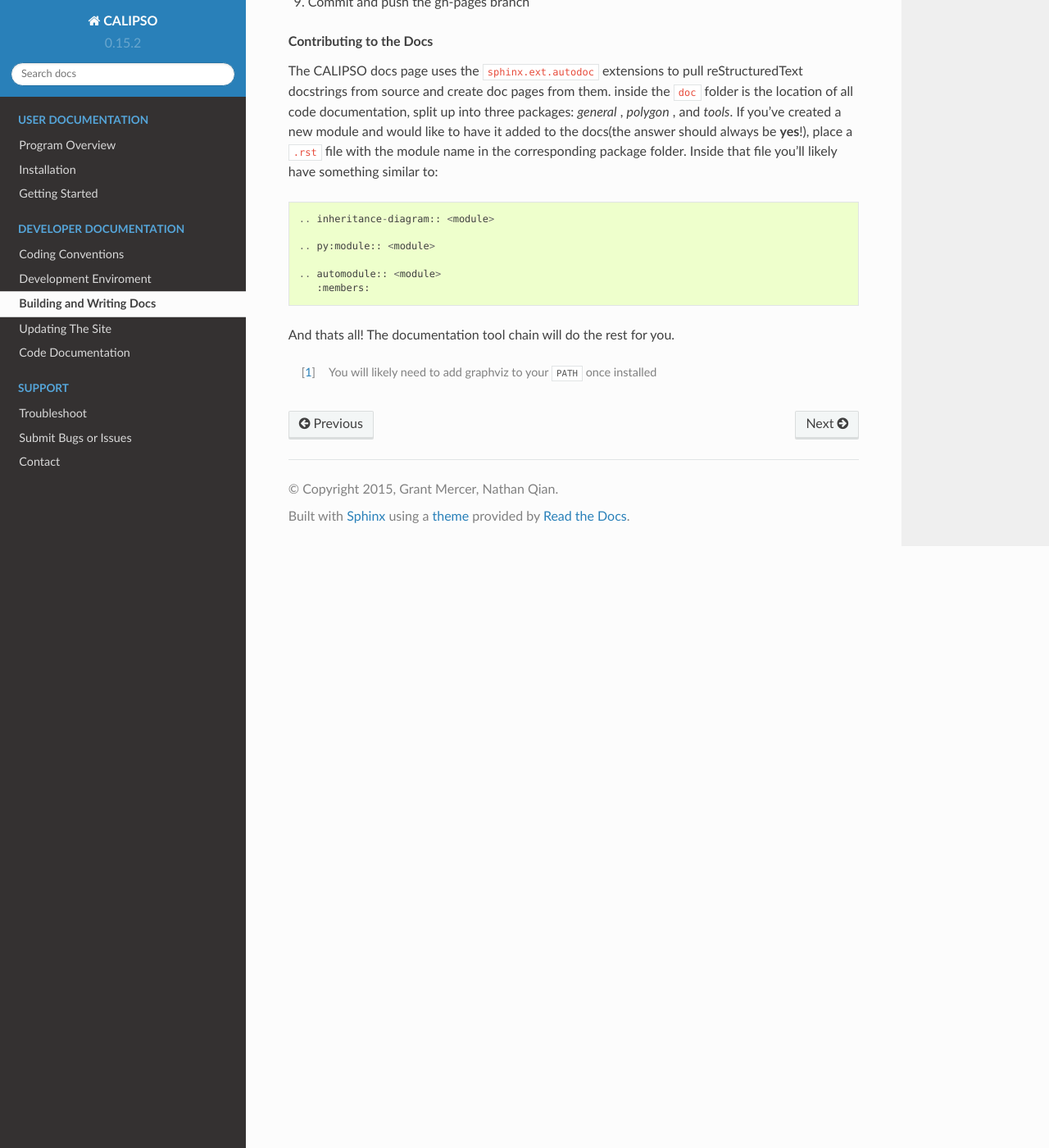
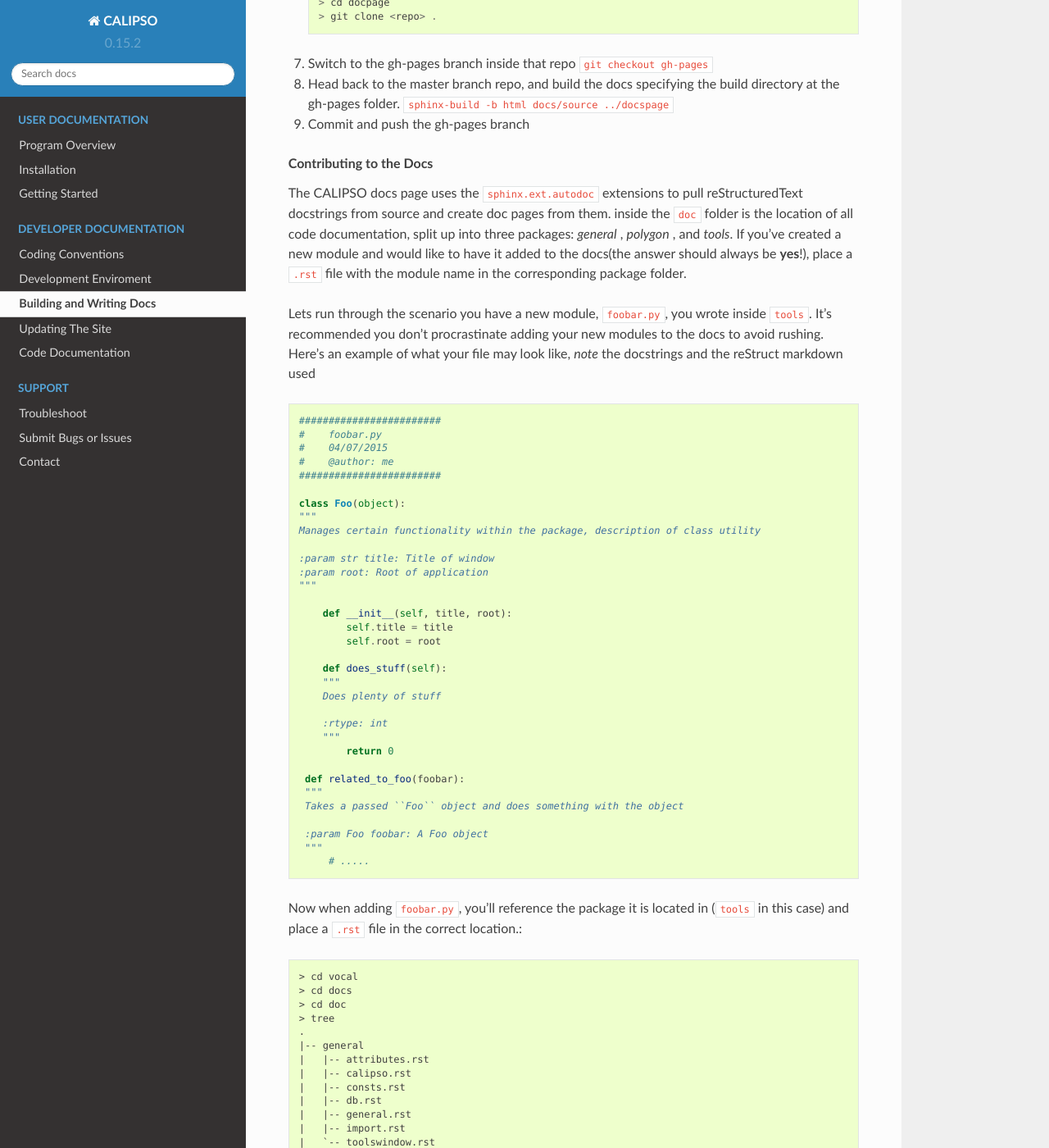
Before and after one commit to NASA-DEVELOP/VOCAL, a Sphinx documentation site: the page built from docs/source/dev/docs.rst, in a window 1280 px wide and 1400 px high, scrolled down 913 px. Shown: the whole window at 82% size. Built offline with Sphinx 7.4.7 and the Read the Docs theme 2.0.0, drawn with Linux system fonts in a browser that asks for light colours; some of the changed text lies outside the part shown.

Commit message:
rewrote docs building and writing docs page

```diff
--- a/docs/source/dev/docs.rst
+++ b/docs/source/dev/docs.rst
@@ -16,7 +16,11 @@ One of the most important aspects of writing *good* software is clarity and read
 
    > sphinx-build -b html docs/source docs/build
 
-5. Finished! Open up index.html to view the docs, or continue reading to learn how to update to the gh-pages branch
+5. Finished! Open up index.html to view the docs
+
+.. note::
+
+   Make sure you don't commit the built docs into the repository! The last thing a project needs is bloat, the gitignore by default will not commit the docs/build folder. If you'd like to develop docs please use that folder path
 
 6. ``cd`` out of your repository , and create a new folder. Inside that folder clone the repository to the current directory by specifying ``.`` at the end::
 
@@ -38,16 +42,91 @@ One of the most important aspects of writing *good* software is clarity and read
 
 .. rubric:: Contributing to the Docs
 
-The CALIPSO docs page uses the ``sphinx.ext.autodoc`` extensions to pull reStructuredText docstrings from source and create doc pages from them. inside the ``doc`` folder is the location of all code documentation, split up into three packages: *general* , *polygon* , and *tools*. If you've created a new module and would like to have it added to the docs(the answer should always be **yes**!), place a ``.rst`` file with the module name in the corresponding package folder. Inside that file you'll likely have something similar to::
+The CALIPSO docs page uses the ``sphinx.ext.autodoc`` extensions to pull reStructuredText docstrings from source and create doc pages from them. inside the ``doc`` folder is the location of all code documentation, split up into three packages: *general* , *polygon* , and *tools*. If you've created a new module and would like to have it added to the docs(the answer should always be **yes**!), place a ``.rst`` file with the module name in the corresponding package folder.
 
-   .. inheritance-diagram:: <module>
+Lets run through the scenario you have a new module, ``foobar.py``, you wrote inside ``tools``. It's recommended you don't procrastinate adding your new modules to the docs to avoid rushing. Here's an example of what your file may look like, *note* the docstrings and the reStruct markdown used
 
-   .. py:module:: <module>
+.. code-block:: python
 
-   .. automodule:: <module>
+   ########################
+   #    foobar.py
+   #    04/07/2015
+   #    @author: me
+   ########################
+
+   class Foo(object):
+   """
+   Manages certain functionality within the package, description of class utility
+
+   :param str title: Title of window
+   :param root: Root of application
+   """
+
+       def __init__(self, title, root):
+           self.title = title
+           self.root = root
+
+       def does_stuff(self):
+       """
+       Does plenty of stuff
+
+       :rtype: int
+       """
+           return 0
+
+    def related_to_foo(foobar):
+    """
+    Takes a passed ``Foo`` object and does something with the object
+
+    :param Foo foobar: A Foo object
+    """
+        # .....
+
+Now when adding ``foobar.py``, you'll reference the package it is located in (``tools`` in this case) and place a ``.rst`` file in the correct location.::
+
+   > cd vocal
+   > cd docs
+   > cd doc
+   > tree
+   .
+   |-- general
+   |   |-- attributes.rst
+   |   |-- calipso.rst
+   |   |-- consts.rst
+   |   |-- db.rst
+   |   |-- general.rst
+   |   |-- import.rst
+   |   `-- toolswindow.rst
+   |-- modules.rst
+   |-- polygon
+   |   |-- drawer.rst
+   |   |-- list.rst
+   |   |-- polygon.rst
+   |   `-- reader.rst
+   `-- tools
+       |-- navigationtoolbar2calipso.rst
+       |-- toggleablebutton.rst
+       |-- tools.rst
+       |-- tooltip.rst
+       `-- treelistbox.rst
+    > cd tools
+    > vim foobar.rst
+
+Inside ``foobar.rst`` simply specify the title and a couple auto doc lines.::
+
+   ==============
+   Foo
+   ==============
+
+   .. inheritance-diagram:: tools.foobar
+
+   .. automodule:: tools.foobar
       :members:
 
-And thats all! The documentation tool chain will do the rest for you.
+The ``:members:`` specifier tells autodoc to also include the class methods, which we also want to display.
+
+
+And thats all! The documentation tool will create an inheritance diagram of all classes using graphiz, then run through the module specified and document any classes or functions available. Ensure you are using **docstrings** and are following the :doc:`coding conventions </dev/conventions>`. If you ever run into problems not knowing how to use sphinx, every doc page has a *view source* option you can refer to for help, and feel free to contact us on the :doc:`contact page </trouble/contact>`.
 
 
 .. _sphinx: http://sphinx-doc.org/
--- a/docs/source/dev/site.rst
+++ b/docs/source/dev/site.rst
@@ -32,7 +32,7 @@ The easiest way to built the site would be keeping two repositories of VOCAL act
 
    .. code-block:: none
 
-      > rm docs/*
+      > rm -rf docs/*
       > cd vocal
 
 4. Simply build the sphinx docs now with your build directory as docs!::
```
